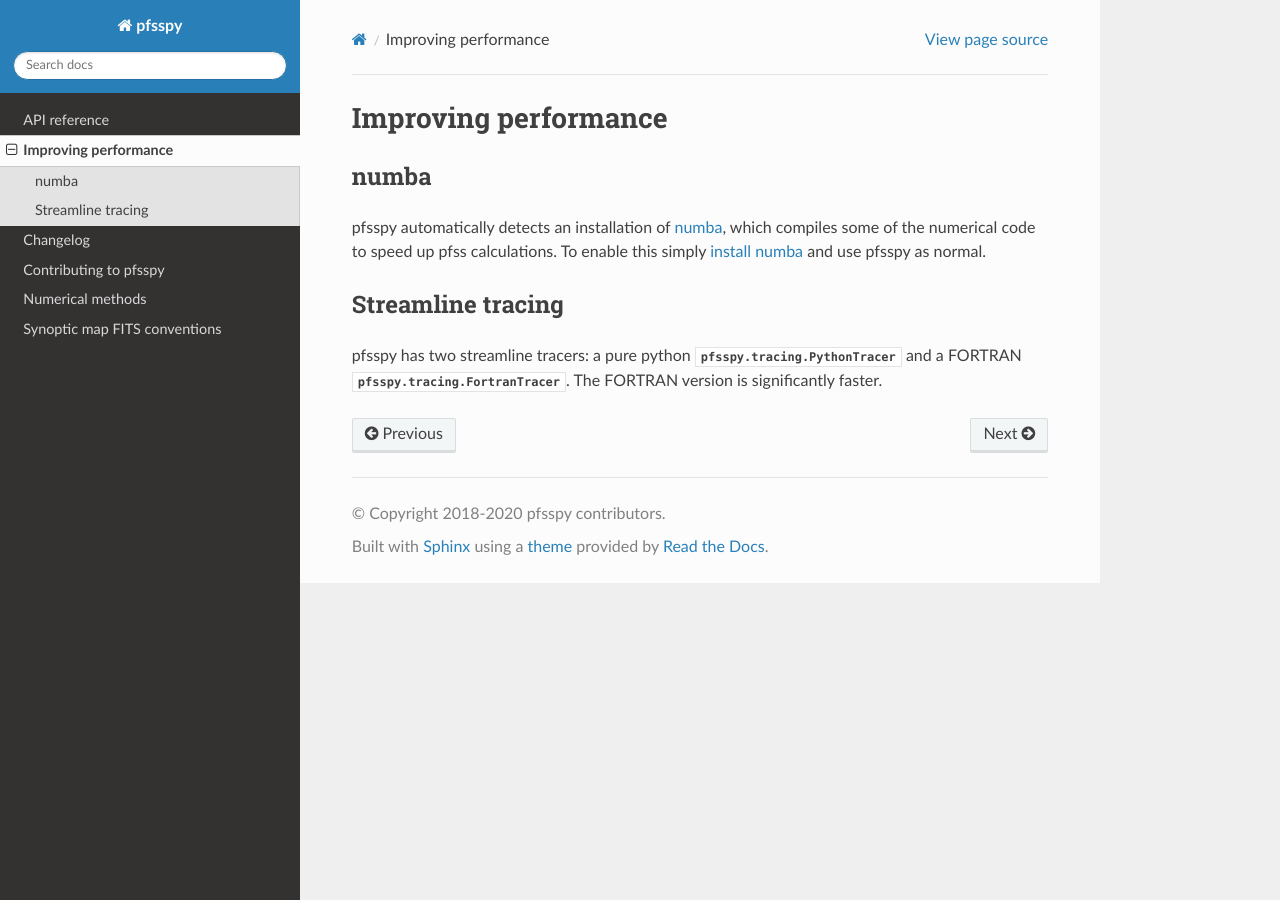
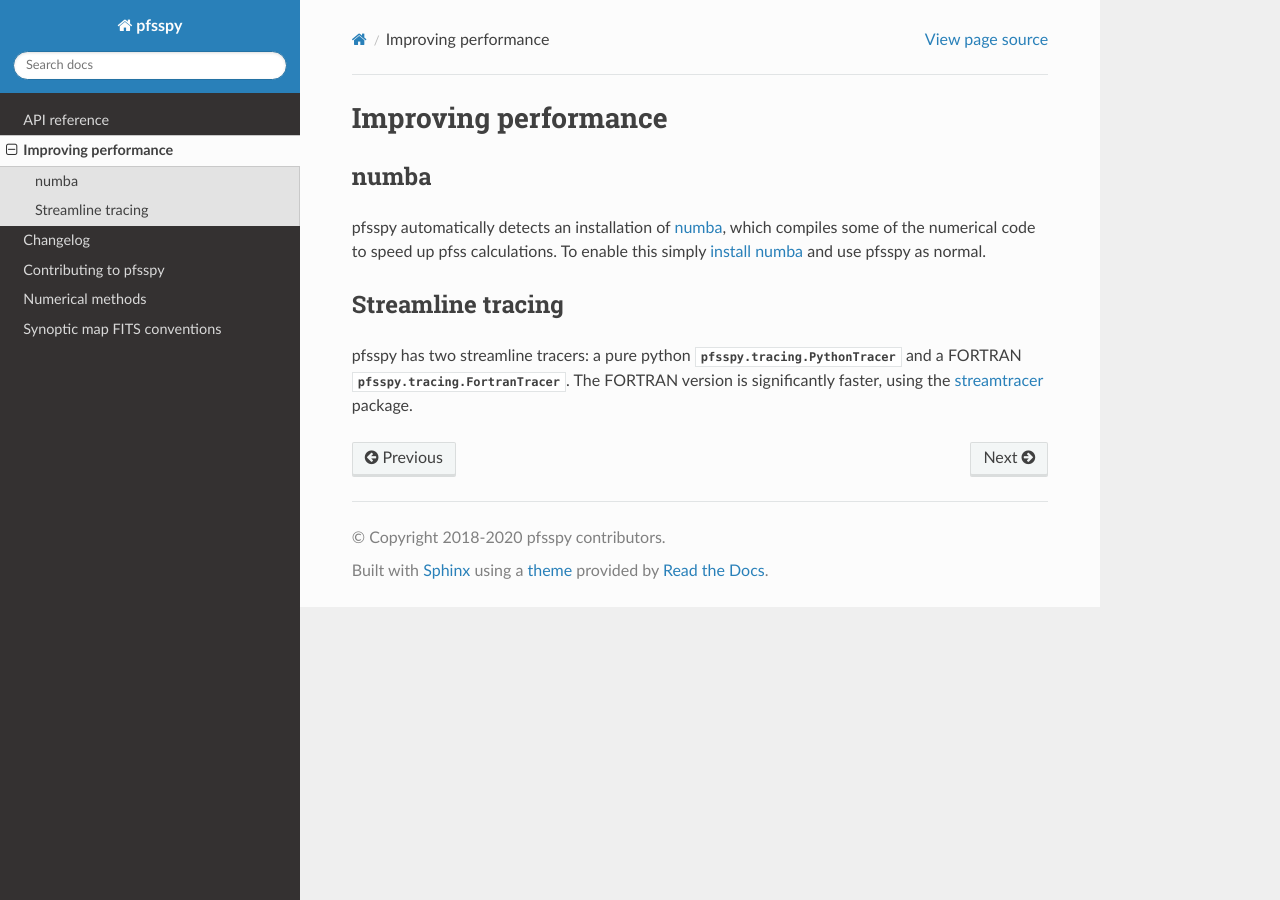
Before and after one commit to sunpy/sunkit-magex, a Sphinx documentation site: the page built from docs/performance.rst, in a window 1280 px wide. Built offline with Sphinx 7.4.7 and the Read the Docs theme 2.0.0, drawn with Linux system fonts in a browser that asks for light colours; pages that are not in the unit, such as notebooks, are missing from menus; the version number could not be read and is left out.

Commit message:
Add link to streamtracer

```diff
--- a/docs/performance.rst
+++ b/docs/performance.rst
@@ -3,14 +3,17 @@ Improving performance
 
 numba
 ~~~~~
-pfsspy automatically detects an installation of
-`numba <https://numba.pydata.org/>`_, which compiles
+pfsspy automatically detects an installation of `numba`_, which compiles
 some of the numerical code to speed up pfss calculations. To enable this
-simply `install numba <http://numba.pydata.org/numba-doc/latest/user/installing.html>`_
-and use pfsspy as normal.
+simply `install numba`_  and use pfsspy as normal.
 
 Streamline tracing
 ~~~~~~~~~~~~~~~~~~
 pfsspy has two streamline tracers: a pure python `pfsspy.tracing.PythonTracer`
 and a FORTRAN `pfsspy.tracing.FortranTracer`. The FORTRAN version is
-significantly faster.
+significantly faster, using the `streamtracer`_ package.
+
+
+.. _numba: https://numba.pydata.org
+.. _install numba: http://numba.pydata.org/numba-doc/latest/user/installing.html
+.. _streamtracer: https://github.com/dstansby/streamtracer
```
